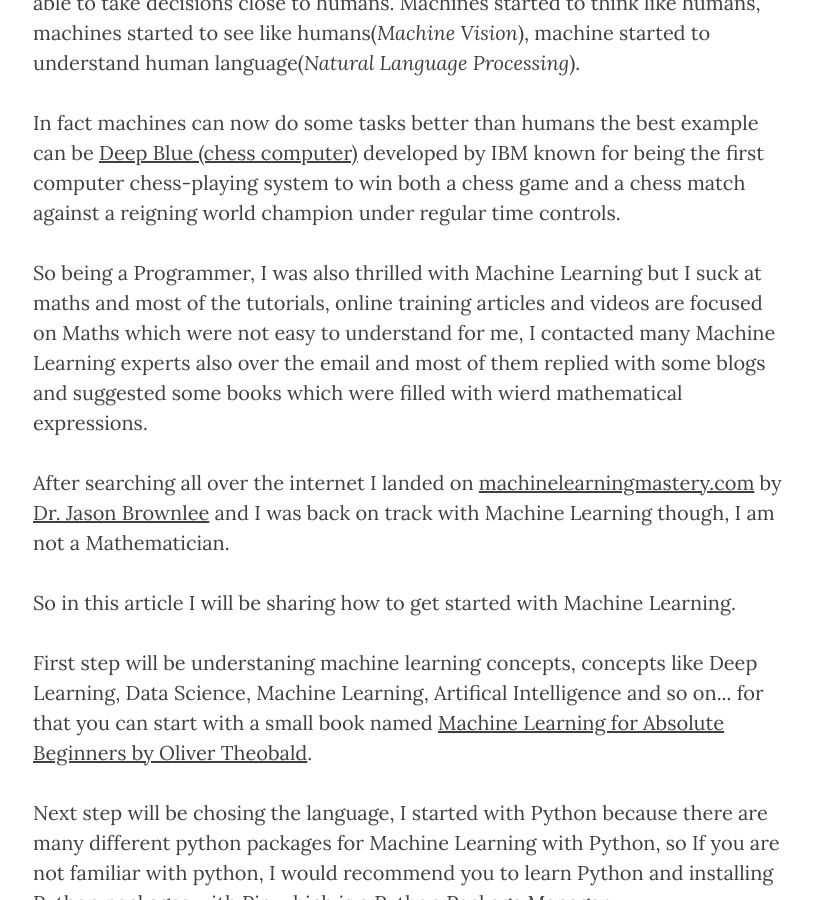
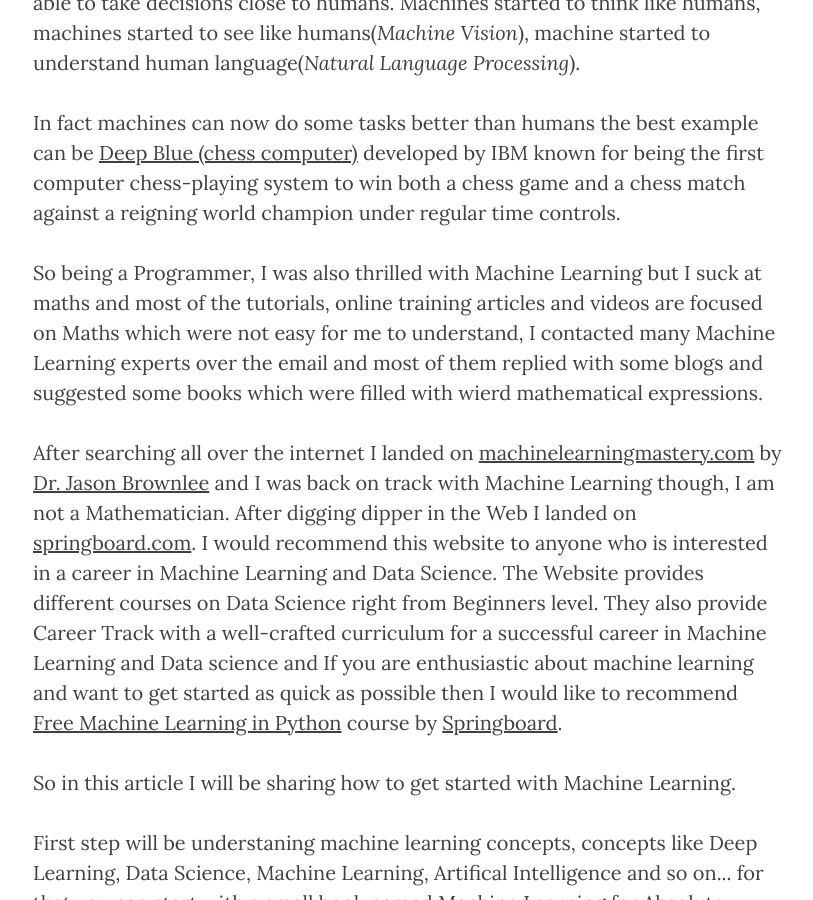
Before and after one commit to akshaykhale1992/akshaykhale1992.github.io, a Jekyll site: the page built from _posts/2017-06-03-machine-learning.markdown, in a window 1280 px wide and 900 px high, scrolled down 777 px. Shown: the whole window, without its empty margins (232-1045 px from the left). Built offline with Jekyll 4.4.1, drawn with Linux system fonts in a browser that asks for light colours; nearby versions of some CDN libraries; some of the changed text lies outside the part shown.

Commit message:
Updated Machine learning Article

```diff
--- a/_posts/2017-06-03-machine-learning.markdown
+++ b/_posts/2017-06-03-machine-learning.markdown
@@ -13,9 +13,9 @@
 
 <p>In fact machines can now do some tasks better than humans the best example can be <a href="https://en.wikipedia.org/wiki/Deep_Blue_(chess_computer)" target="_blank">Deep Blue (chess computer)</a> developed by IBM known for being the first computer chess-playing system to win both a chess game and a chess match against a reigning world champion under regular time controls.</p>
 
-<p>So being a Programmer, I was also thrilled with Machine Learning but I suck at maths and most of the tutorials, online training articles and videos are focused on Maths which were not easy to understand for me, I contacted many Machine Learning experts also over the email and most of them replied with some blogs and suggested some books which were filled with wierd mathematical expressions.</p>
+<p>So being a Programmer, I was also thrilled with Machine Learning but I suck at maths and most of the tutorials, online training articles and videos are focused on Maths which were not easy for me to understand, I contacted many Machine Learning experts over the email and most of them replied with some blogs and suggested some books which were filled with wierd mathematical expressions.</p>
 
-<p>After searching all over the internet I landed on <a href="http://machinelearningmastery.com/" target="_blank">machinelearningmastery.com</a> by <a href="https://au.linkedin.com/in/jasonbrownlee" target="_blank">Dr. Jason Brownlee</a> and I was back on track with Machine Learning though, I am not a Mathematician.</p>
+<p>After searching all over the internet I landed on <a href="http://machinelearningmastery.com/" target="_blank">machinelearningmastery.com</a> by <a href="https://au.linkedin.com/in/jasonbrownlee" target="_blank">Dr. Jason Brownlee</a> and I was back on track with Machine Learning though, I am not a Mathematician. After digging dipper in the Web I landed on <a href="https://www.springboard.com/">springboard.com</a>. I would recommend this website to anyone who is interested in a career in Machine Learning and Data Science. The Website provides different courses on Data Science right from Beginners level. They also provide Career Track with a well-crafted curriculum for a successful career in Machine Learning and Data science and If you are enthusiastic about machine learning and want to get started as quick as possible then I would like to recommend <a href="https://www.springboard.com/learning-paths/machine-learning-python/">Free Machine Learning in Python</a> course by <a href="https://www.springboard.com/">Springboard</a>.</p>
 
 <p>So in this article I will be sharing how to get started with Machine Learning.</p>
 
@@ -31,3 +31,7 @@
 <p>Since now you are able to create predictions on models and are comfortable with Python Packages, you can now go for advanced machine learning libraries like <a href="https://www.tensorflow.org/" target="_blank">Tensorflow</a>, <a href="http://deeplearning.net/software/theano/" target="_blank">Theano</a> and dive deep into machine learning.</p>
 
 <p>Some useful links</p>
+<ul>
+	<li><a href="https://www.springboard.com/">springboard.com</a></li>
+	<li><a href="http://machinelearningmastery.com/">machinelearningmastery.com</a></li>
+</ul>
```
